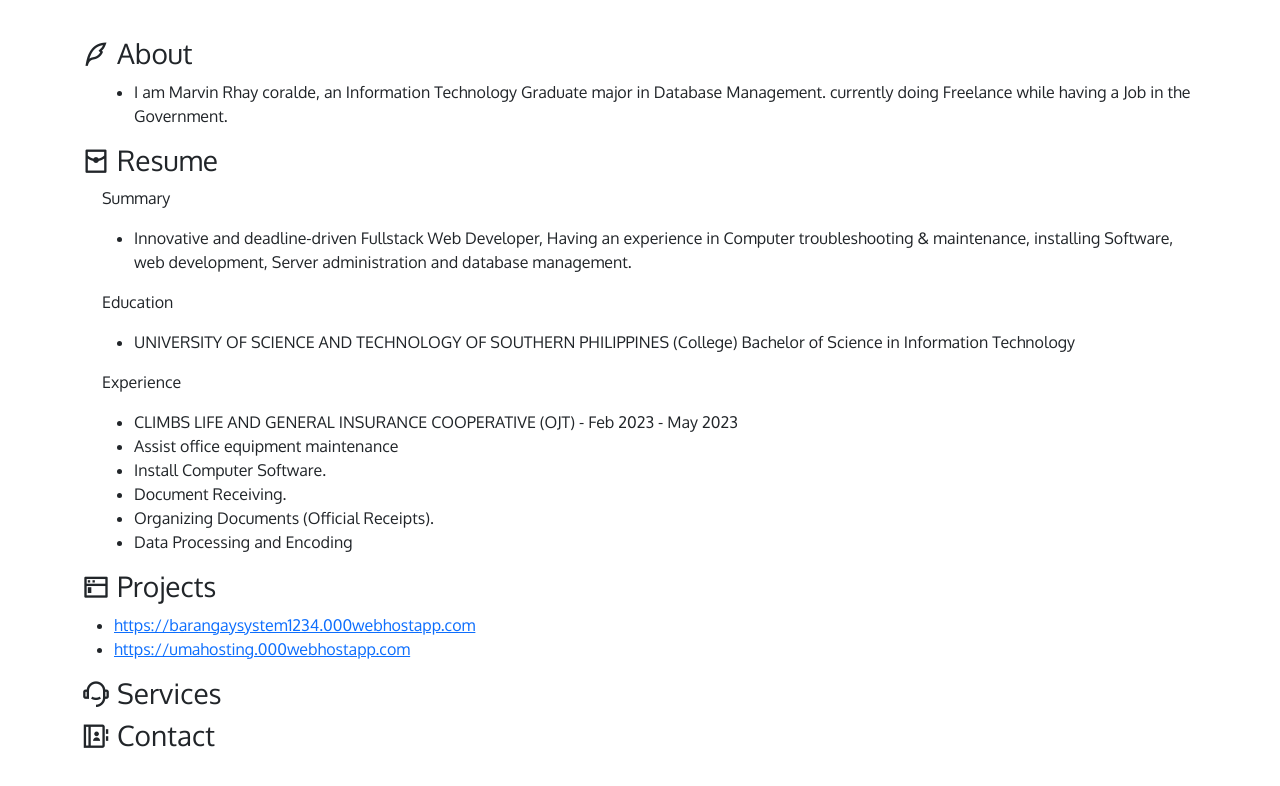
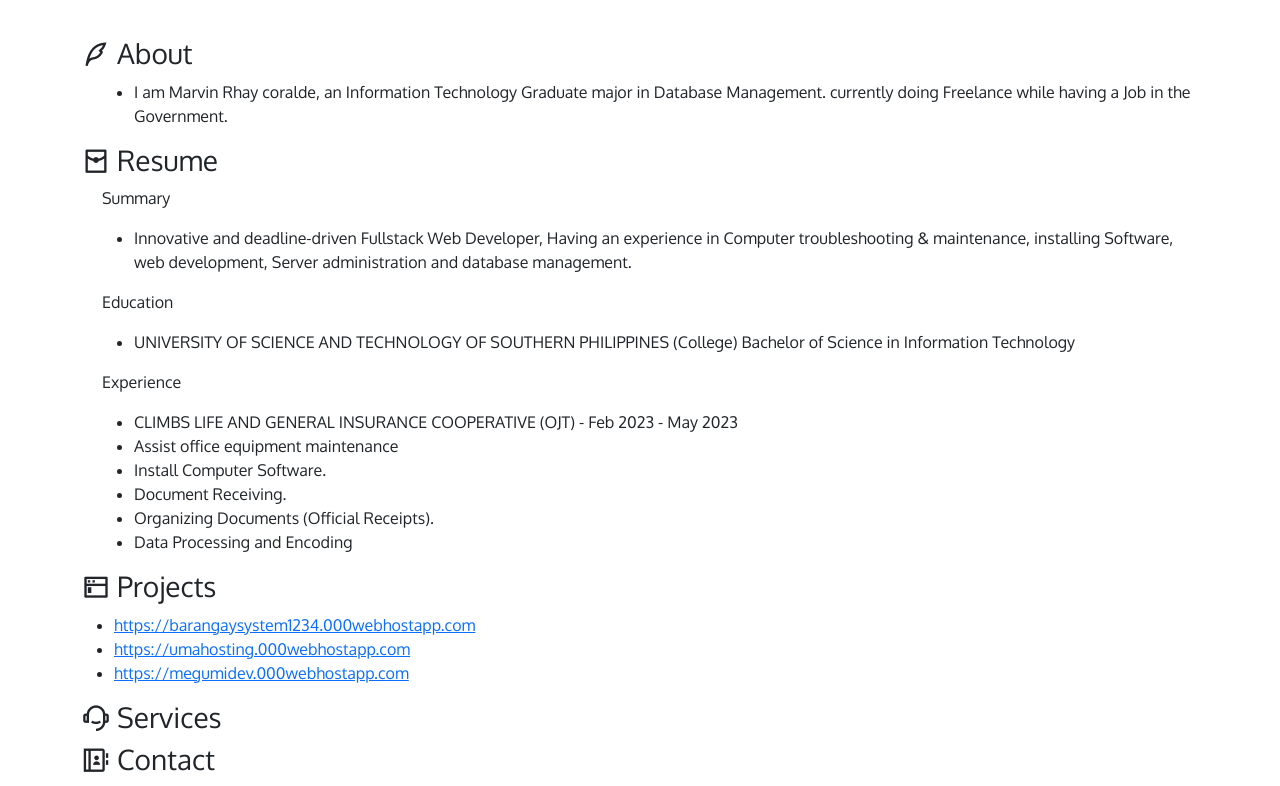
Before and after one commit to mardev1043/portfolio, a plain HTML site: page index.html in a window 1280 px wide. Shown: the part 63-849 px from the top of the page. Before the commit the page ends 825 px from the top, so only its background shows below. Drawn offline with nearby package versions, Linux system fonts and the light colour scheme.

Commit message:
Update index.html

```diff
--- a/index.html
+++ b/index.html
@@ -107,6 +107,9 @@
       <li>
         <a href="https://umahosting.000webhostapp.com/open_signup?">https://umahosting.000webhostapp.com</a>
       </li>
+      <li>
+        <a href="https://megumidev.000webhostapp.com">https://megumidev.000webhostapp.com</a>
+      </li>
     </ul>
   </div>
 </section>
```
